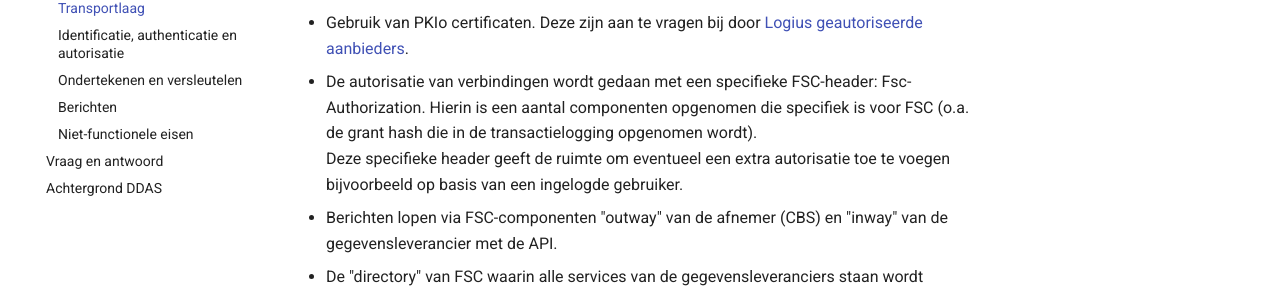
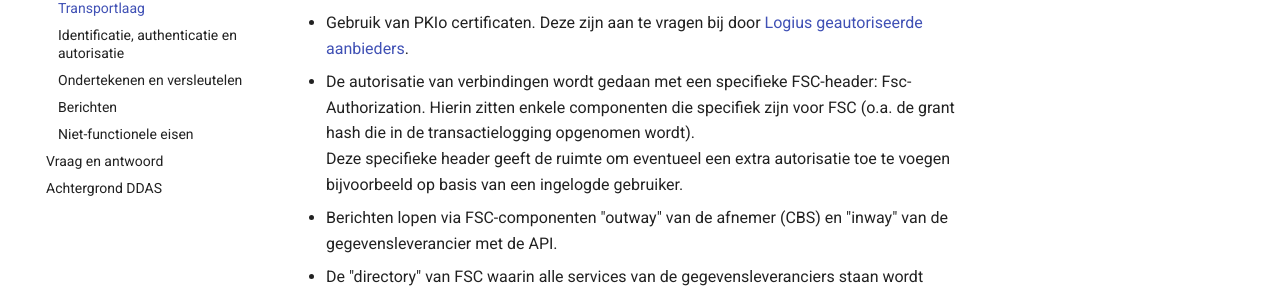
Before and after one commit to VNG-Realisatie/ddas-vroegsignalering, an MkDocs documentation site: the page built from docs/api/transport.md, in a window 1280 px wide and 900 px high. Shown: the part 375-665 px from the top of the window. Built offline with MkDocs 1.6.1 and Material for MkDocs 9.7.7, drawn with Linux system fonts in a browser that asks for light colours; comment, search, counter and statistics services are not loaded; the version menu is left out.

Commit message:
Update transport.md

```diff
--- a/docs/api/transport.md
+++ b/docs/api/transport.md
@@ -8,7 +8,7 @@ Het transport van de berichten verloopt volgens de [FSC-standaard](https://fsc-s
 
 - Gebruik van PKIo certificaten. Deze zijn aan te vragen bij door [Logius geautoriseerde aanbieders](https://www.logius.nl/domeinen/toegang/pkioverheid/pkioverheidcertificaat-aanvragen).
 
-- De autorisatie van verbindingen wordt gedaan met een specifieke FSC-header: Fsc-Authorization. Hierin is een aantal componenten opgenomen die specifiek is voor FSC (o.a. de grant hash die in de transactielogging opgenomen wordt).
+- De autorisatie van verbindingen wordt gedaan met een specifieke FSC-header: Fsc-Authorization. Hierin zitten enkele componenten die specifiek zijn voor FSC (o.a. de grant hash die in de transactielogging opgenomen wordt).
 Deze specifieke header geeft de ruimte om eventueel een extra autorisatie toe te voegen bijvoorbeeld op basis van een ingelogde gebruiker.
 
 - Berichten lopen via FSC-componenten "outway" van de afnemer (CBS) en "inway" van de gegevensleverancier met de API.
```
